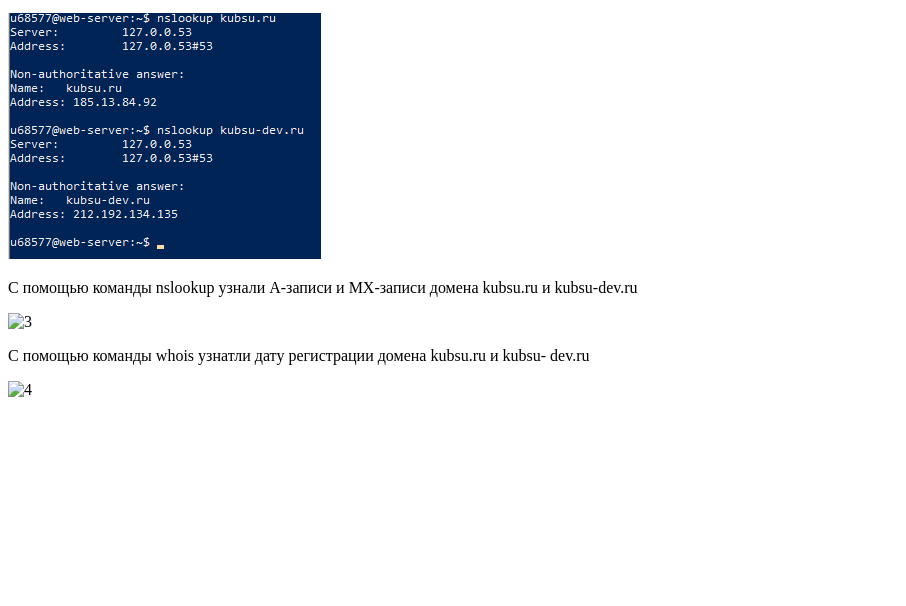
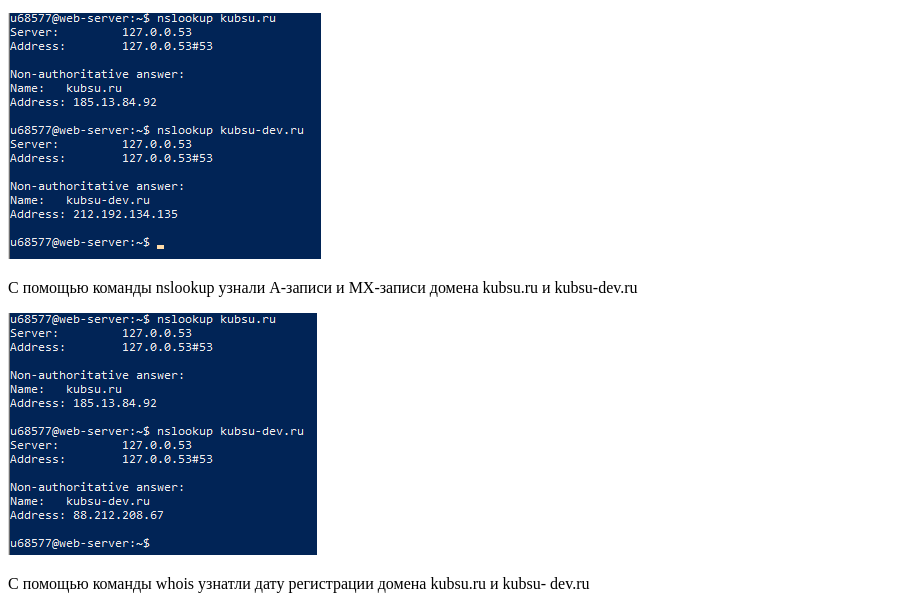
Before and after one commit to Artem1705/backend1, a plain HTML site: page index.html in a window 1280 px wide. Shown: the part 119-725 px from the top of the page, without its empty margins (0-906 px from the left). Drawn offline with Linux system fonts and the light colour scheme.

Commit message:
Update index.html

```diff
--- a/index.html
+++ b/index.html
@@ -22,7 +22,7 @@
 
     kubsu-dev.ru </p>
 
-    <img src="#3.png" alt="3">
+    <img src="3.png" alt="3">
 
 
 
@@ -30,7 +30,7 @@
 
     dev.ru </p>
 
-<img src="#4.png" alt="4">
+<img src="4.png" alt="4">
 
 
 
```
